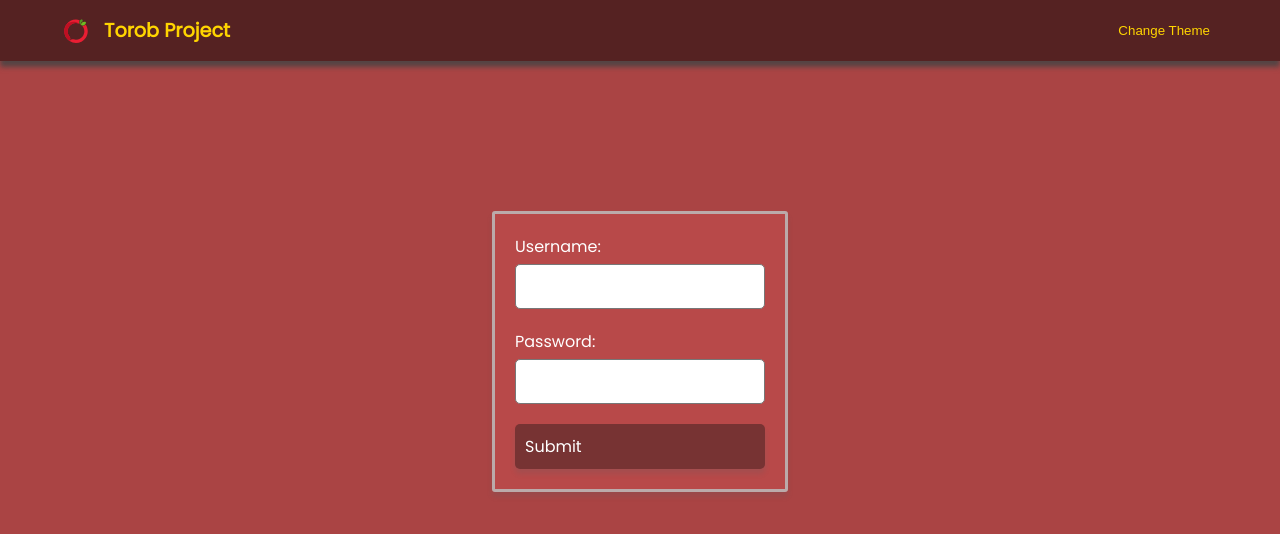
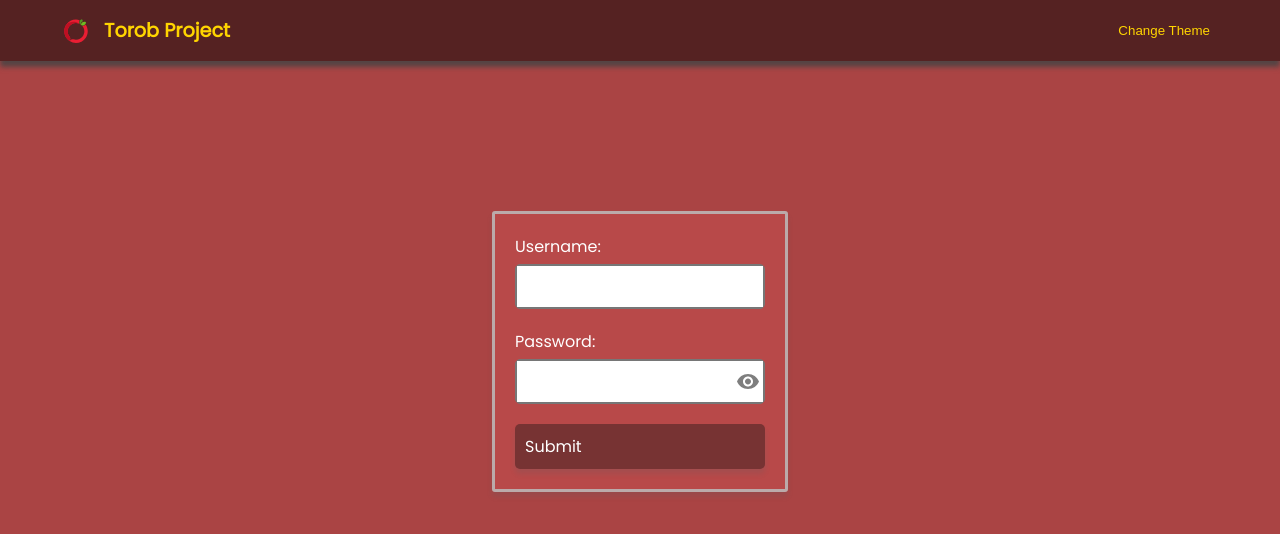
Before and after one commit to HBarati/IE_final_project, a React (Create React App) app: page /login in a window 1280 px wide. Shown: the top 534 px of the page. Built offline with nearby package versions, Linux system fonts and the light colour scheme.

Commit message:
Visibility

```diff
--- a/src/features/Login/Login.js
+++ b/src/features/Login/Login.js
@@ -2,6 +2,8 @@ import React, { useState } from 'react';
 import { useNavigate } from 'react-router-dom';
 import { useSelector } from 'react-redux';
 import { useMutation } from 'react-query';
+import visibilityIcon from '../../assets/visibility.svg';
+import visibilityOffIcon from '../../assets/visibility-off.svg';
 import { postFetch } from '../../utils/fetch';
 import Layout from '../Layout';
 import './Login.scss';
@@ -11,6 +13,8 @@ const Login = () => {
   const navigate = useNavigate();
   const [username, setUsername] = useState('');
   const [password, setPassword] = useState('');
+  const [visible, setVisible] = useState(false);
+
   const { mutateAsync } = useMutation(() =>
     postFetch('http://localhost:8080/login', { username, password })
   );
@@ -20,19 +24,28 @@ const Login = () => {
       <div className="login" theme={theme}>
         <div className="login-inner">
           <label htmlFor="username">Username:</label>
+          <div>
             <input
               id="username"
               type="text"
               value={username}
               onChange={(e) => setUsername(e.target.value)}
             />
+          </div>
           <label htmlFor="password">Password:</label>
+          <div>
             <input
               id="password"
-            type="password"
+              type={visible ? 'text' : 'password'}
               value={password}
               onChange={(e) => setPassword(e.target.value)}
             />
+            <img
+              src={visible ? visibilityOffIcon : visibilityIcon}
+              alt=""
+              onClick={() => setVisible((prev) => !prev)}
+            />
+          </div>
           <button
             theme={theme}
             onClick={async () => {
--- a/src/features/Login/Login.scss
+++ b/src/features/Login/Login.scss
@@ -15,14 +15,30 @@
     backdrop-filter: brightness(1.08);
     box-shadow: rgba(89, 96, 99, 0.2) 0 5px 5px;
 
-    > input {
+    > div {
       border: #777 solid 1px;
       border-radius: 5px;
       height: 45px;
       width: 250px;
-      padding: 5px;
       margin-bottom: 20px;
       color: #000 !important;
+      position: relative;
+
+      > img {
+        opacity: 50%;
+        cursor: pointer;
+        position: absolute;
+        right: 4px;
+        top: 0;
+        bottom: 0;
+        margin-bottom: auto;
+        margin-top: auto;
+      }
+
+      > input {
+        height: 100%;
+        width: 100%;
+      }
 
       &:last-child {
         margin-bottom: 30px;
```
Also changed, not shown: src/assets/visibility-off.svg (added), src/assets/visibility.svg (added). Lines whose indentation alone changed are shown as unchanged.
